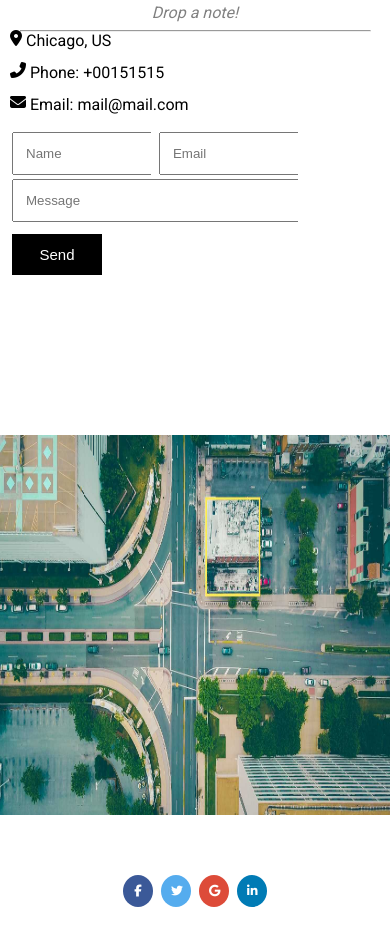
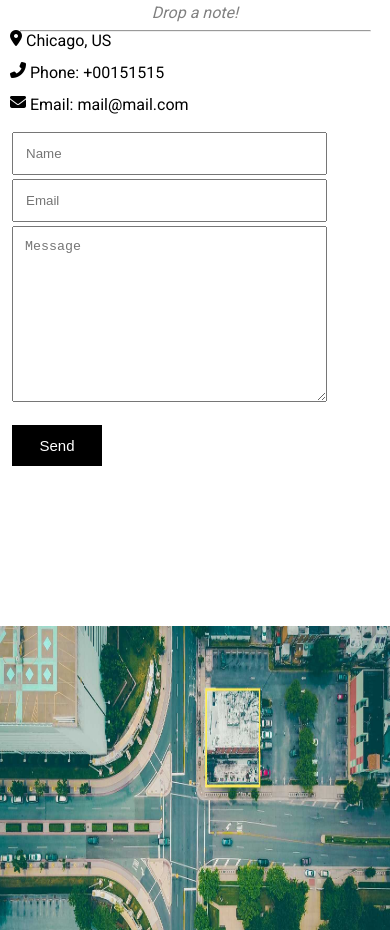
Before and after one commit to makubex64/template-responsive, a plain HTML site: page index.html in a window 390 px wide. Shown: the part 5075-6005 px from the top of the page. Drawn offline with Linux system fonts and the light colour scheme.

Commit message:
add files

```diff
--- a/css/style.css
+++ b/css/style.css
@@ -485,17 +485,17 @@ form{
   margin-top: -30px;
   margin-left: -140px;
   float: left;
-  width: 200%;
+  width: 400px;
   }
 }
 
 @media screen and (max-width: 414px){
   form{
-    width: 320%;
+    width: 350px;
   }
 }
 
-@media screen and (max-width: 375px){
+@media screen and (max-width: 380px){
   .i{
     width: 200px;
     margin-top: -129px;
@@ -505,7 +505,7 @@ form{
    form{
     margin-top: -32px;
     margin-left: -145px;
-    width: 280px;
+    width: 320px;
     float: left;
   }
 
@@ -520,29 +520,18 @@ form{
 
 
 input[type=text]{
-  width: 100%;
+  width: 90%;
   padding: 12px;
   margin: 2px;
   box-sizing: border-box;
 
 
 }
-.name{
-  width: 49%;
-  float: left;
-}
-.email{
-  width: 49%;
-  float: right;
-
-}
-.message{
-  width: 100%;
-}
-.btn-form{
-  /*background: red;*/
-  width: 100%;
-  float: right;
+textarea{
+  width: 90%;
+  margin: 2px;
+  box-sizing: border-box;
+  padding: 12px;
 }
 #btn{
   width: 90px;
--- a/index.html
+++ b/index.html
@@ -207,17 +207,16 @@
 
 			<form action="" id="">
 
-				<div class="name">
+
 				<input id="Name" type="text" placeholder="Name" required>
-				</div>
 
-				<div class="email">
+
+
 				<input id="Email" type="text" placeholder="Email" required>
-				</div>
 
-				<div class="message">
-				<input id="Message" type="text" placeholder="Message" required><br>
-				</div>
+
+				<textarea id="Message" cols="30" rows="10" placeholder="Message"></textarea><br>
+
 
 
 				<button id="btn">Send</button>
```
